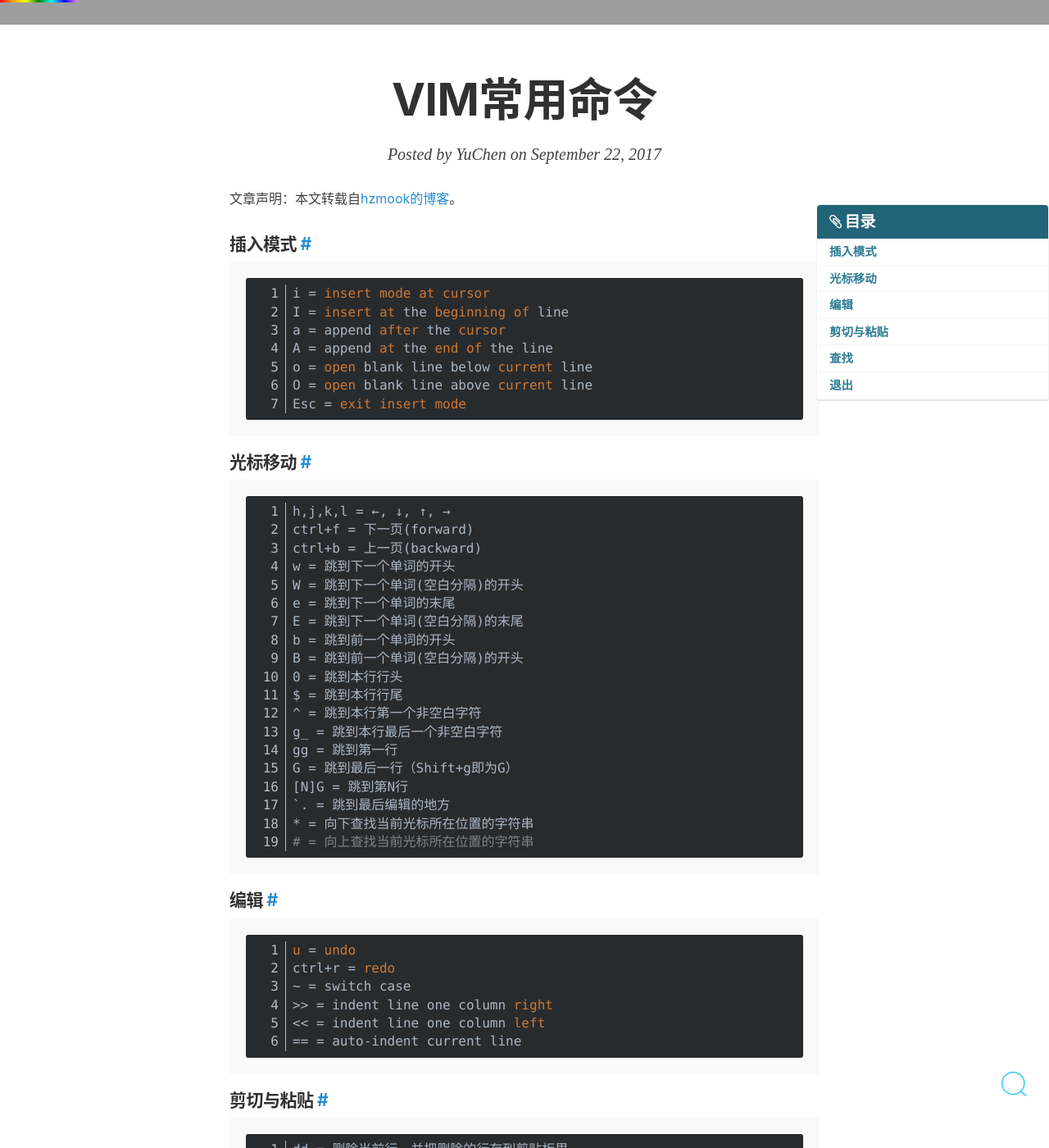
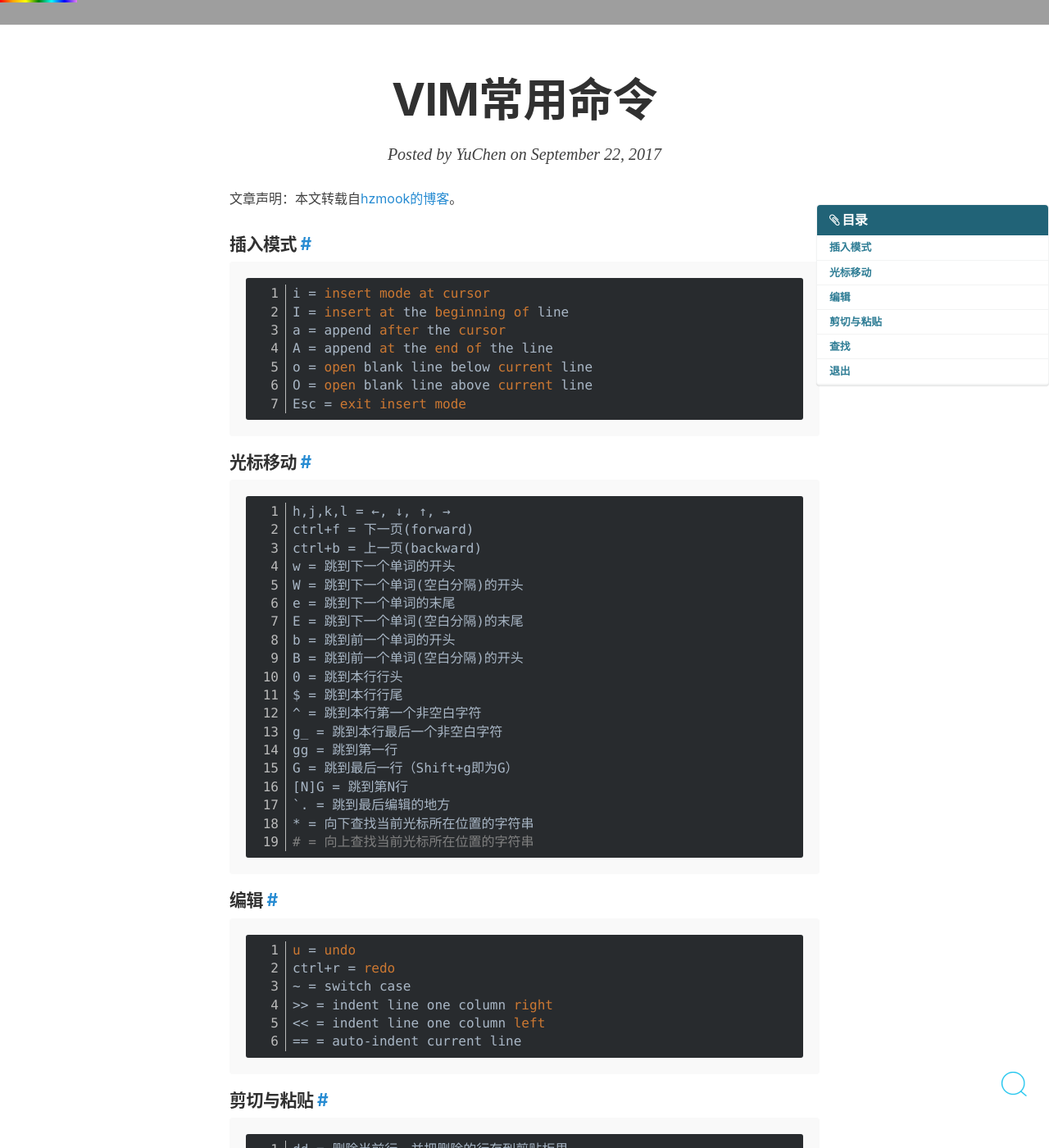
Before and after one commit to wzzju/wzzju.github.io, a Jekyll site: the page built from _posts/2017-09-22-vim-common-command.md, in a window 1280 px wide and 1400 px high, scrolled down 240 px. Shown: the whole window at 82% size. Built offline with Jekyll 4.4.1, drawn with Linux system fonts in a browser that asks for light colours; comment, search, counter and statistics services are not loaded; grey boxes are pictures that could not be loaded.

Commit message:
Make the font size of the toc smaller.

```diff
--- a/public/css/lanyon.css
+++ b/public/css/lanyon.css
@@ -398,6 +398,7 @@
 
 /* Only provide a hover state for linked pagination items */
 a.pagination-item:hover {
+  text-decoration: none;
   background-color: #f5f5f5;
 }
 
--- a/public/css/poole.css
+++ b/public/css/poole.css
@@ -367,6 +367,7 @@
 
 /* Only provide a hover state for linked pagination items */
 a.pagination-item:hover {
+  text-decoration: none;
   background-color: #f5f5f5;
 }
 
--- a/public/css/wz-blog.css
+++ b/public/css/wz-blog.css
@@ -267,7 +267,7 @@
 
 .toc .menu-title {
 	color: #fff;
-	font-size: 1.2em;
+	font-size: 1em;
   font-weight: bold;
 	background: #216377;
 	border-top-left-radius: 4px;
@@ -284,7 +284,7 @@
 	padding: 0;
 	width: 100%;
 	list-style: none;
-	font-size: .9em
+	font-size: .8em
 }
 
 .toc-menu a {
@@ -303,10 +303,10 @@
 
 @media (max-width: 600px) {
   .toc .menu-title {
-    font-size: 1.1em;
+    font-size: .95em;
   }
   .toc-menu {
-    font-size: .85em
+    font-size: .75em
   }
 }
 
```
